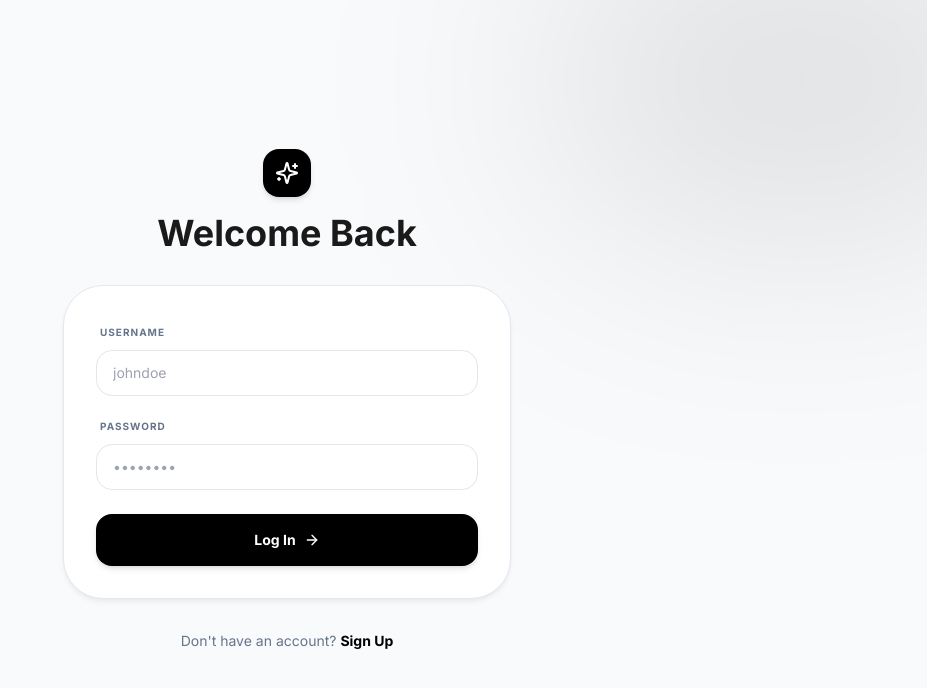
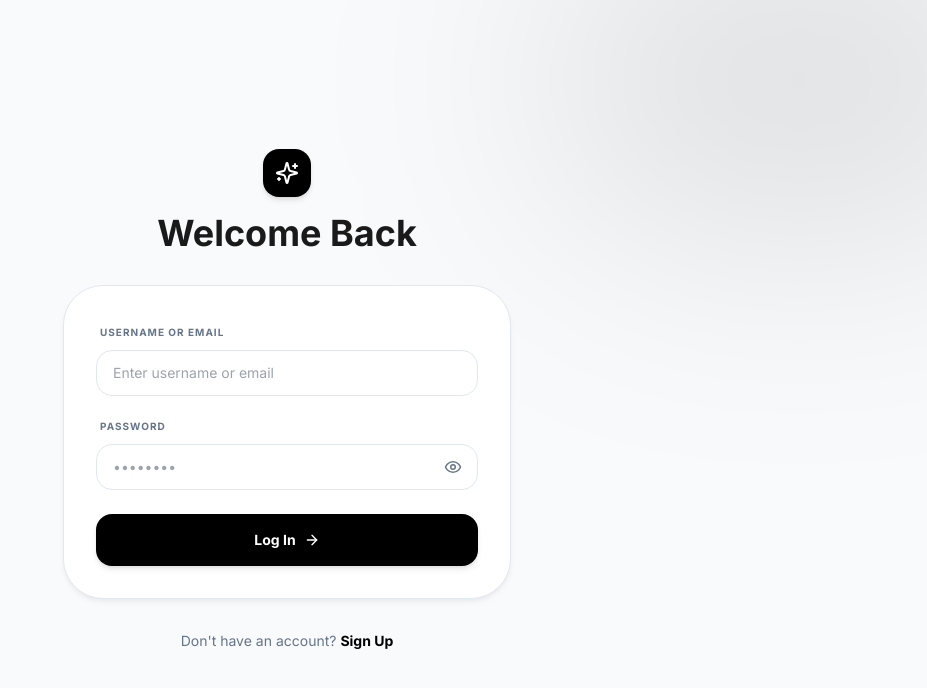
Before and after one commit to alexnikshith/HireSense, a Next.js app: page /login in a window 1280 px wide. Shown: the top 688 px of the page, without its empty margins (353-1280 px from the left). Built offline with nearby package versions, Linux system fonts and the light colour scheme.

Commit message:
feat: Add password toggle eye icon and dual-auth match fallback (username or email)

```diff
--- a/src/app/login/page.tsx
+++ b/src/app/login/page.tsx
@@ -1,7 +1,7 @@
 "use client";
 
 import { motion } from "framer-motion";
-import { Sparkles, ArrowRight, AlertCircle } from "lucide-react";
+import { Sparkles, ArrowRight, AlertCircle, Eye, EyeOff } from "lucide-react";
 import Link from "next/link";
 import { useState } from "react";
 import { useRouter } from "next/navigation";
@@ -9,6 +9,7 @@ import { useRouter } from "next/navigation";
 export default function LoginPage() {
   const [username, setUsername] = useState("");
   const [password, setPassword] = useState("");
+  const [showPassword, setShowPassword] = useState(false);
   const [error, setError] = useState("");
   const router = useRouter();
 
@@ -16,24 +17,30 @@ export default function LoginPage() {
     e.preventDefault();
 
     if (!username.trim() || !password.trim()) {
-      setError("Please enter both username and password.");
+      setError("Please enter both username/email and password.");
       return;
     }
 
     const savedUser = localStorage.getItem("auth_username");
+    const savedEmail = localStorage.getItem("user_email");
     const savedPass = localStorage.getItem("auth_password");
 
-    if (!savedUser) {
+    // If both are missing, the user has not signed up
+    if (!savedUser && !savedEmail) {
       setError("User does not exist. Please sign up first.");
       return;
     }
 
-    if (username === savedUser && password === savedPass) {
+    // Accept EITHER the username OR the email
+    const isUsernameMatch = username.trim().toLowerCase() === (savedUser || "").toLowerCase();
+    const isEmailMatch = username.trim().toLowerCase() === (savedEmail || "").toLowerCase();
+
+    if ((isUsernameMatch || isEmailMatch) && password === savedPass) {
       // Login successful
-      localStorage.setItem("user_name", username);
+      localStorage.setItem("user_name", savedUser || username);
       router.push("/dashboard");
     } else {
-      setError("Incorrect username or password.");
+      setError("Incorrect username/email or password.");
     }
   };
 
@@ -43,29 +50,38 @@ export default function LoginPage() {
       <motion.div initial={{ opacity: 0, y: 20 }} animate={{ opacity: 1, y: 0 }} className="w-full max-w-md space-y-8 relative z-10">
         <div className="text-center space-y-4">
           <div className="w-12 h-12 bg-primary rounded-2xl flex items-center justify-center mx-auto shadow-md"><Sparkles className="text-primary-foreground" /></div>
-          <h1 className="text-4xl font-bold">Welcome Back</h1>
+          <h1 className="text-4xl font-bold text-foreground">Welcome Back</h1>
         </div>
-        <div className="glass-card p-8 rounded-[2.5rem] space-y-6">
+        <div className="glass-card p-8 rounded-[2.5rem] space-y-6 bg-white border border-border shadow-sm">
           <div className="space-y-4">
             <div className="space-y-2">
-              <label className="text-[10px] font-bold text-muted-foreground uppercase tracking-widest ml-1">Username</label>
+              <label className="text-[10px] font-bold text-muted-foreground uppercase tracking-widest ml-1">Username or Email</label>
               <input
                 type="text"
                 value={username}
                 onChange={(e) => setUsername(e.target.value)}
-                placeholder="johndoe"
+                placeholder="Enter username or email"
                 className="w-full bg-transparent border border-border rounded-2xl py-3 px-4 text-sm text-foreground focus:outline-none focus:border-primary transition-all"
               />
             </div>
             <div className="space-y-2">
               <label className="text-[10px] font-bold text-muted-foreground uppercase tracking-widest ml-1">Password</label>
-              <input
-                type="password"
-                value={password}
-                onChange={(e) => setPassword(e.target.value)}
-                placeholder="••••••••"
-                className="w-full bg-transparent border border-border rounded-2xl py-3 px-4 text-sm text-foreground focus:outline-none focus:border-primary transition-all"
-              />
+              <div className="relative">
+                <input
+                  type={showPassword ? "text" : "password"}
+                  value={password}
+                  onChange={(e) => setPassword(e.target.value)}
+                  placeholder="••••••••"
+                  className="w-full bg-transparent border border-border rounded-2xl py-3 pl-4 pr-12 text-sm text-foreground focus:outline-none focus:border-primary transition-all"
+                />
+                <button
+                  type="button"
+                  onClick={() => setShowPassword(!showPassword)}
+                  className="absolute right-4 top-1/2 -translate-y-1/2 text-muted-foreground hover:text-primary transition-colors focus:outline-none"
+                >
+                  {showPassword ? <EyeOff size={18} /> : <Eye size={18} />}
+                </button>
+              </div>
             </div>
           </div>
 
--- a/src/app/signup/page.tsx
+++ b/src/app/signup/page.tsx
@@ -1,7 +1,7 @@
 "use client";
 
 import { motion } from "framer-motion";
-import { Sparkles, ArrowRight, AlertCircle } from "lucide-react";
+import { Sparkles, ArrowRight, AlertCircle, Eye, EyeOff } from "lucide-react";
 import Link from "next/link";
 import { useState } from "react";
 import { useRouter } from "next/navigation";
@@ -10,6 +10,7 @@ export default function SignupPage() {
   const [username, setUsername] = useState("");
   const [email, setEmail] = useState("");
   const [password, setPassword] = useState("");
+  const [showPassword, setShowPassword] = useState(false);
   const [error, setError] = useState("");
   const router = useRouter();
 
@@ -21,11 +22,17 @@ export default function SignupPage() {
       return;
     }
 
-    // Save to local storage for dummy auth
-    localStorage.setItem("auth_username", username);
-    localStorage.setItem("auth_password", password);
-    localStorage.setItem("user_name", username);
-    localStorage.setItem("user_email", email);
+    // Save to local storage for dummy auth with cleaned values (lowercase keys)
+    const cleanUser = username.trim();
+    const cleanEmail = email.trim();
+    const cleanPass = password;
+
+    localStorage.setItem("auth_username", cleanUser);
+    localStorage.setItem("auth_password", cleanPass);
+    localStorage.setItem("user_name", cleanUser);
+    localStorage.setItem("user_email", cleanEmail);
+    localStorage.setItem("active_plan", "free");
+    localStorage.setItem("user_credits", "400"); // Standard default N credits
 
     router.push("/dashboard");
   };
@@ -36,9 +43,9 @@ export default function SignupPage() {
       <motion.div initial={{ opacity: 0, y: 20 }} animate={{ opacity: 1, y: 0 }} className="w-full max-w-md space-y-8 relative z-10">
         <div className="text-center space-y-4">
           <div className="w-12 h-12 bg-primary rounded-2xl flex items-center justify-center mx-auto shadow-md"><Sparkles className="text-primary-foreground" /></div>
-          <h1 className="text-4xl font-bold">Create Account</h1>
+          <h1 className="text-4xl font-bold text-foreground">Create Account</h1>
         </div>
-        <div className="glass-card p-8 rounded-[2.5rem] space-y-5">
+        <div className="glass-card p-8 rounded-[2.5rem] space-y-5 bg-white border border-border shadow-sm">
           <div className="space-y-4">
             <div className="space-y-2">
               <label className="text-[10px] font-bold text-muted-foreground uppercase tracking-widest ml-1">Username</label>
@@ -62,13 +69,22 @@ export default function SignupPage() {
             </div>
             <div className="space-y-2">
               <label className="text-[10px] font-bold text-muted-foreground uppercase tracking-widest ml-1">Password</label>
-              <input
-                type="password"
-                value={password}
-                onChange={(e) => setPassword(e.target.value)}
-                placeholder="••••••••"
-                className="w-full bg-transparent border border-border rounded-2xl py-3 px-4 text-sm text-foreground focus:outline-none focus:border-primary transition-all"
-              />
+              <div className="relative">
+                <input
+                  type={showPassword ? "text" : "password"}
+                  value={password}
+                  onChange={(e) => setPassword(e.target.value)}
+                  placeholder="••••••••"
+                  className="w-full bg-transparent border border-border rounded-2xl py-3 pl-4 pr-12 text-sm text-foreground focus:outline-none focus:border-primary transition-all"
+                />
+                <button
+                  type="button"
+                  onClick={() => setShowPassword(!showPassword)}
+                  className="absolute right-4 top-1/2 -translate-y-1/2 text-muted-foreground hover:text-primary transition-colors focus:outline-none"
+                >
+                  {showPassword ? <EyeOff size={18} /> : <Eye size={18} />}
+                </button>
+              </div>
             </div>
           </div>
 
```
